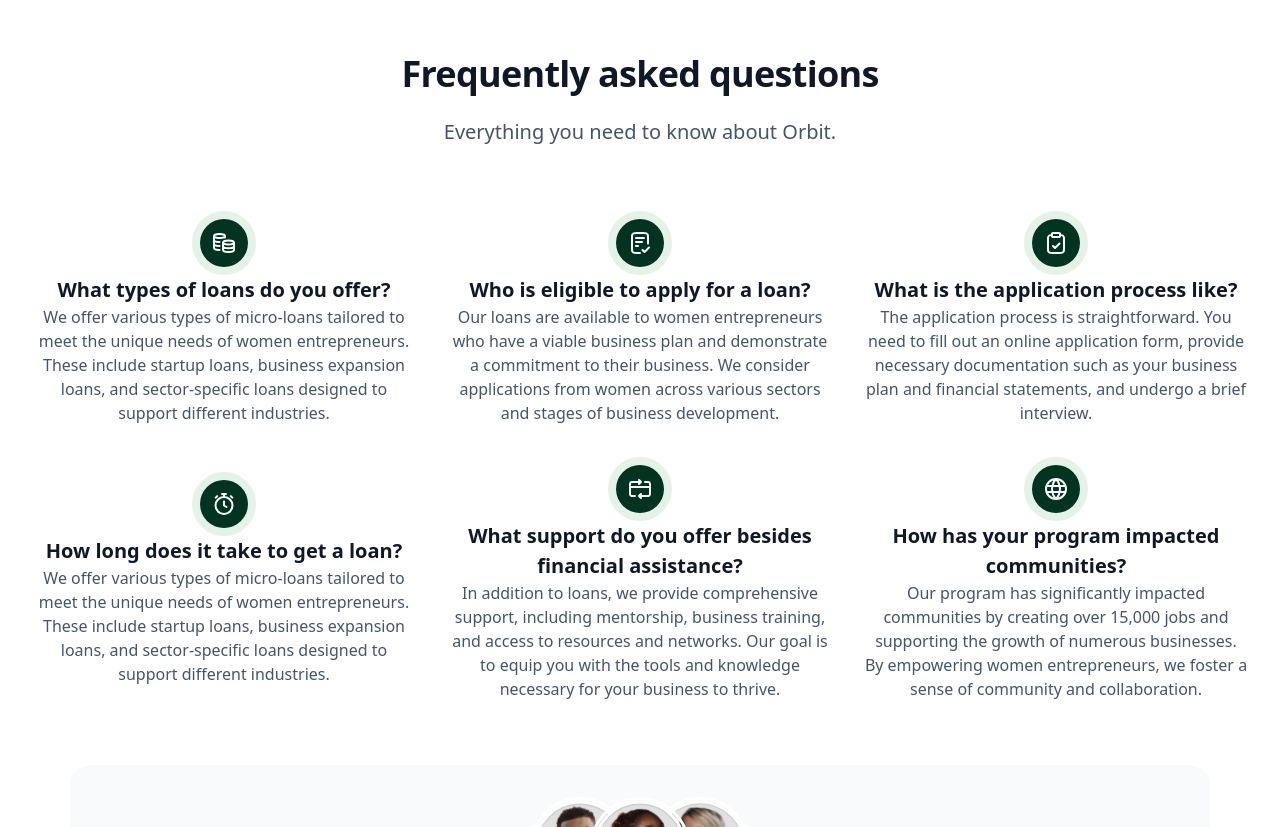
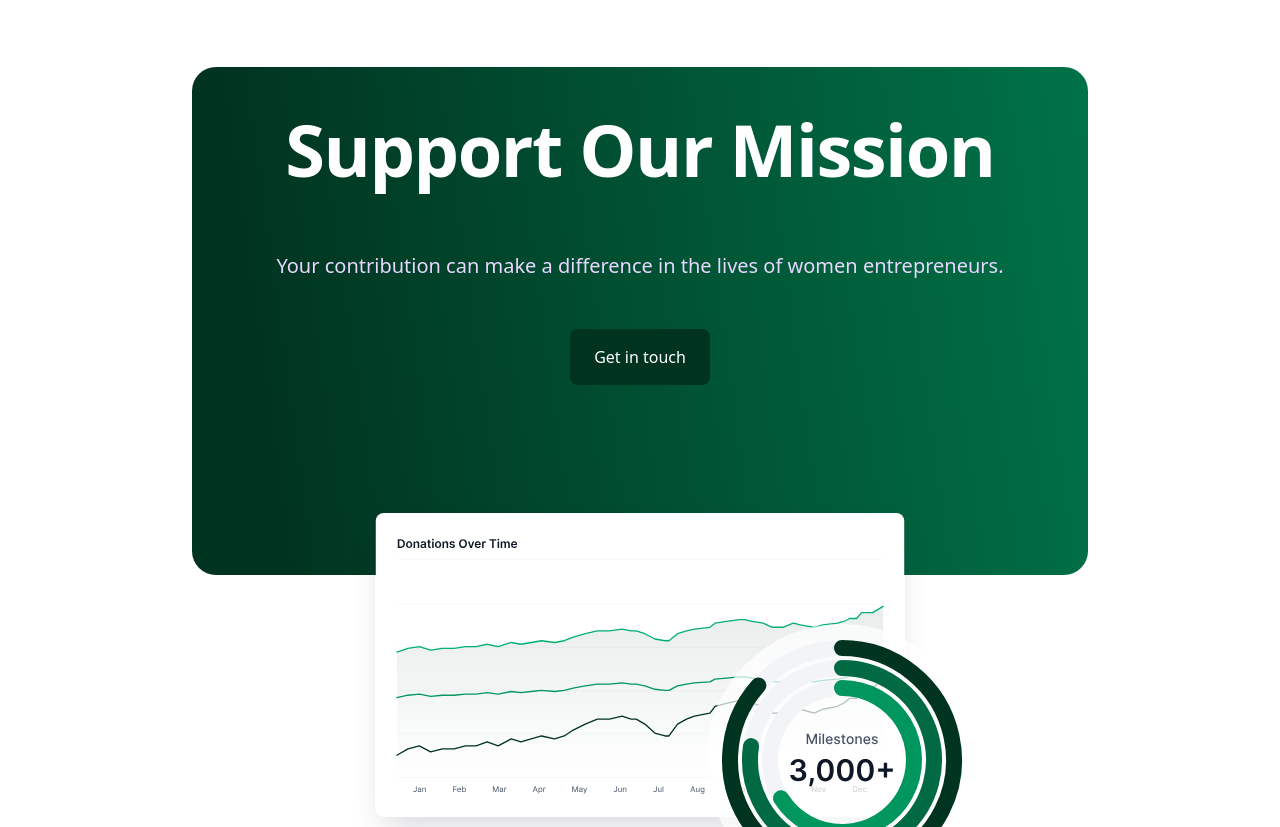
Before and after one commit to tobidechamp15/orbit-landing-page, a React (Create React App) app: page / in a window 1280 px wide. Shown: the part 2700-3527 px from the top of the page. Built offline with nearby package versions, Linux system fonts and the light colour scheme; a web font is replaced by a local one.

Commit message:
Feat Support

```diff
--- a/src/App.jsx
+++ b/src/App.jsx
@@ -5,6 +5,7 @@ import HeroImage from "./components/HeroImage";
 import Navbar from "./components/Navbar";
 import Questions from "./components/Questions";
 import Reason from "./components/Reason";
+import Support from "./components/Support";
 
 function App() {
   return (
@@ -16,6 +17,7 @@ function App() {
       <HeroImage />
       <About />
       <Reason />
+      <Support />
       <Questions />
       <Footer />
     </>
--- /dev/null
+++ b/src/components/Support.jsx
@@ -0,0 +1,29 @@
+import React from "react";
+import chartImg from "../assets/chartImg.svg";
+import chartImg2 from "../assets/chartImg2.svg";
+
+const Support = () => {
+  return (
+    <div className=" mt-[64px] py-[52px] chart-margin flex w-full justify-center flex-col items-center  relative">
+      <div className="md:px-[40px] bg-gradient-to-r from-[#003320] to-[#009960] support-grad  w-full items-center justify-center py-7 pb-[190px]">
+        <span className="support-head">Support Our Mission</span>
+        <span className="support-desc">
+          Your contribution can make a difference in the lives of women
+          entrepreneurs.
+        </span>
+        <span className="get-started  rounded-lg w-fit self-center cursor-pointer">
+          Get in touch
+        </span>
+      </div>
+      <div className="absolute w-[45%] top-[80%] z-20 md:flex justify-center hidden">
+        <img src={chartImg} className="" />
+        <img
+          src={chartImg2}
+          className="absolute -bottom-[40px] -right-[50px] "
+        />
+      </div>
+    </div>
+  );
+};
+
+export default Support;
--- a/src/index.css
+++ b/src/index.css
@@ -297,7 +297,55 @@ body {
   font-size: 16px;
   color: #e4e7ec;
 }
+.support-head {
+  font-weight: 600;
+  font-size: 72px;
+  text-align: center;
+  letter-spacing: -0.02em;
+  color: #ffffff;
+}
+.support-desc {
+  font-style: normal;
+  font-weight: 400;
+  font-size: 20px;
+  text-align: center;
+  color: #e9d7fe;
+}
+.support-grad {
+  display: flex;
+  max-width: 1216px !important;
+  flex-direction: column;
+  width: 70%;
+  gap: 48px;
+
+  background: linear-gradient(262.1deg, #009960 -54.89%, #003320 91.11%);
+  border-radius: 24px;
+}
+
+@media screen and (min-width: 1102px) {
+  .chart-margin {
+    margin-bottom: 350px;
+  }
+}
+@media screen and (min-width: 760px) and (max-width: 1102px) {
+  .chart-margin {
+    margin-bottom: 100px;
+  }
+}
+@media screen and (max-width: 400px) {
+  .support-grad {
+    width: 100% !important;
+    border-radius: 0%;
+    padding: 130px 20px;
+  }
+}
 @media screen and (max-width: 768px) {
+  .support-grad {
+    width: 80%;
+  }
+  .support-head {
+    font-size: 25px;
+  }
   .heading {
     font-style: normal;
     font-weight: 700;
```
Also changed, not shown: src/assets/chartImg.svg (added), src/assets/chartImg2.svg (added).
